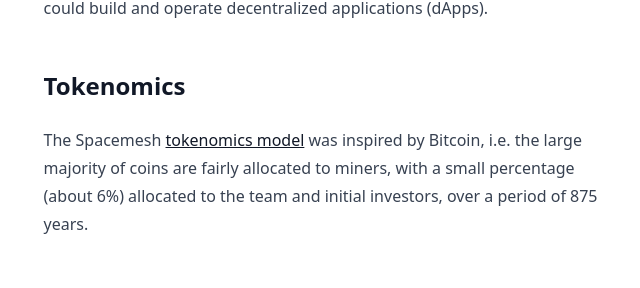
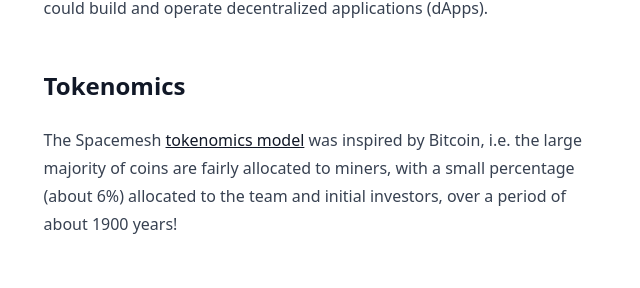
Before and after one commit to dafacto/spacemeshfyi, a website: page index.html in a window 1280 px wide. Shown: the part 1598-1886 px from the top of the page, without its empty margins (315-955 px from the left). Drawn offline with Linux system fonts and the light colour scheme.

Commit message:
Fixed issuance years

```diff
--- a/index.html
+++ b/index.html
@@ -118,7 +118,7 @@
         >
         was inspired by Bitcoin, i.e. the large majority of coins are fairly
         allocated to miners, with a small percentage (about 6%) allocated to the
-        team and initial investors, over a period of 875 years.
+        team and initial investors, over a period of about 1900 years!
       </p>
 
       <h2 id="protocolandmining">Protocol and mining</h2>
```
